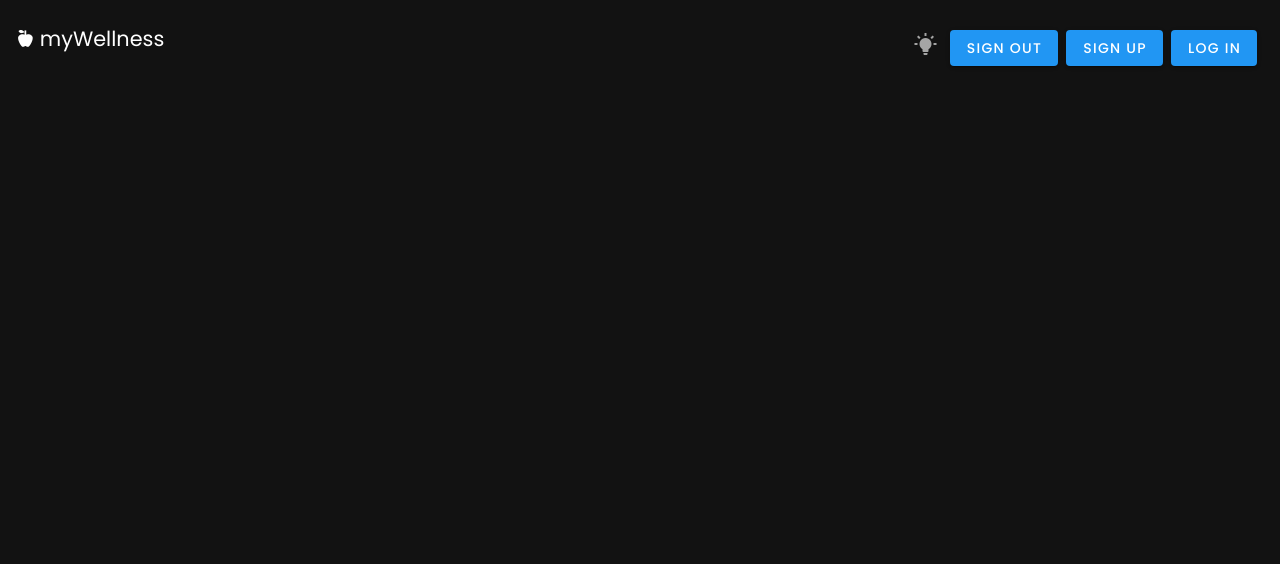
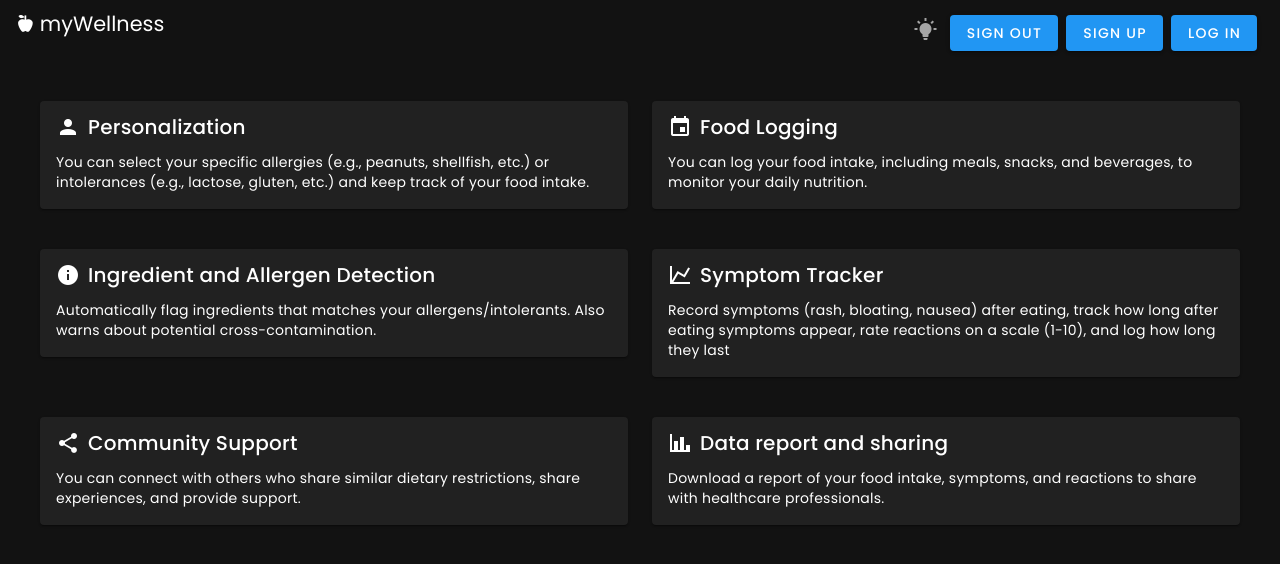
Before and after one commit to helentran64/myWellness, a Vue app in the folder client/: page /learn-more in a window 1280 px wide. Shown: the top 564 px of the page. Built offline with nearby package versions, Linux system fonts and the light colour scheme.

Commit message:
created learn more page #6

```diff
--- a/client/src/App.vue
+++ b/client/src/App.vue
@@ -35,7 +35,8 @@ function toggleTheme() {
 
 <style scoped>
 .navbar {
-  padding: 15px;
+  padding-left: 15px;
+  padding-right: 15px;
   display: flex;
   justify-content: flex-start;
   position: relative;
--- a/client/src/router/index.ts
+++ b/client/src/router/index.ts
@@ -12,6 +12,11 @@ const router = createRouter({
       path: '/signup',
       name: 'signup',
       component: () => import('@/views/SignupPage.vue'),
+    },
+    {
+      path: '/learn-more',
+      name: 'learn-more',
+      component: () => import('@/views/LearnMorePage.vue'),
     }
   ],
 })
--- a/client/src/views/HomePage.vue
+++ b/client/src/views/HomePage.vue
@@ -7,8 +7,7 @@
           <span style="font-size: 1.3rem;">Your path to a healthier life starts here.</span>
         </p>
         <v-btn color="primary" to="/signup">Get Started</v-btn>
-        <!-- @todo need to create page that explains the application -->
-        <v-btn color="secondary" class="ml-2">Learn More</v-btn>
+        <v-btn color="secondary" to="/learn-more" class="ml-2">Learn More</v-btn>
       </div>
       <div class="ml-10">
         <div class="homepageWelcomeImage">
--- /dev/null
+++ b/client/src/views/LearnMorePage.vue
@@ -0,0 +1,62 @@
+<template>
+  <div class="aboutContainer">
+    <v-row>
+      <v-col v-for="info in information" :key="info.title" cols="6" sm="12" md="6" class="mb-4">
+        <v-card :prepend-icon="info.icon" width="100%">
+          <template v-slot:title>
+            {{ info.title }}
+          </template>
+          <v-card-text>
+            {{ info.content }}
+          </v-card-text>
+        </v-card>
+      </v-col>
+    </v-row>
+  </div>
+</template>
+<script setup lang="ts">
+import { VCard, VCardText, VRow, VCol } from 'vuetify/components'
+const information = [
+  {
+    icon: 'mdi-account',
+    title: 'Personalization',
+    content:
+      'You can select your specific allergies (e.g., peanuts, shellfish, etc.) or intolerances (e.g., lactose, gluten, etc.) and keep track of your food intake.',
+  },
+  {
+    icon: 'mdi-calendar',
+    title: 'Food Logging',
+    content:
+      'You can log your food intake, including meals, snacks, and beverages, to monitor your daily nutrition.',
+  },
+  {
+    icon: 'mdi-information',
+    title: 'Ingredient and Allergen Detection',
+    content:
+      'Automatically flag ingredients that matches your allergens/intolerants. Also warns about potential cross-contamination.',
+  },
+  {
+    icon: 'mdi-chart-line',
+    title: 'Symptom Tracker',
+    content:
+      'Record symptoms (rash, bloating, nausea) after eating, track how long after eating symptoms appear, rate reactions on a scale (1-10), and log how long they last',
+  },
+  {
+    icon: 'mdi-share-variant',
+    title: 'Community Support',
+    content:
+      'You can connect with others who share similar dietary restrictions, share experiences, and provide support.',
+  },
+  {
+    icon: 'mdi-chart-bar',
+    title: 'Data report and sharing',
+    content:
+      'Download a report of your food intake, symptoms, and reactions to share with healthcare professionals.',
+  },
+]
+</script>
+<style scoped>
+.aboutContainer {
+  padding: 40px;
+}
+</style>
```
